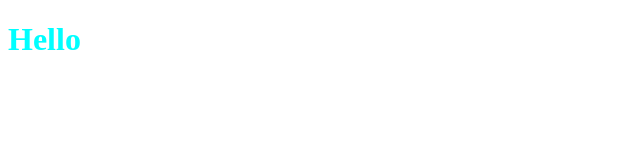
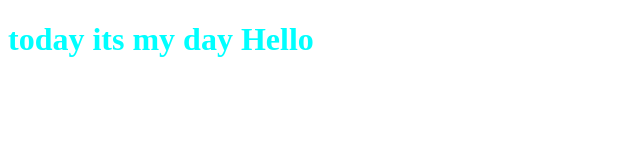
Before and after one commit to SANTIAGORF24/practice, a plain HTML site: page second.html in a window 1280 px wide. Shown: the whole page, without its empty margins (0-640 px from the left). Drawn offline with Linux system fonts and the light colour scheme.

Commit message:
Update second.html

```diff
--- a/second.html
+++ b/second.html
@@ -13,7 +13,7 @@
 </style>
 <body>
     <h1>
-        Hello
+        today its my day Hello
     </h1>
 </body>
 </html>
```
